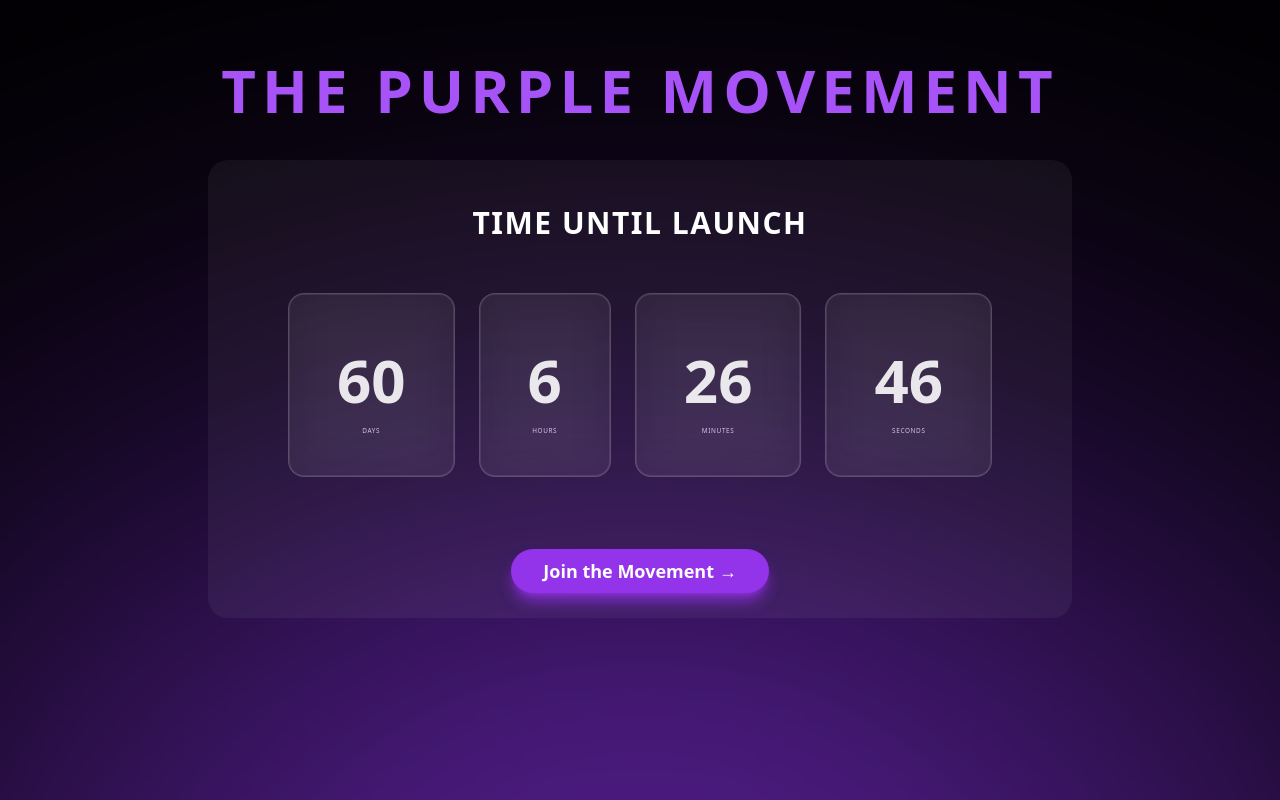
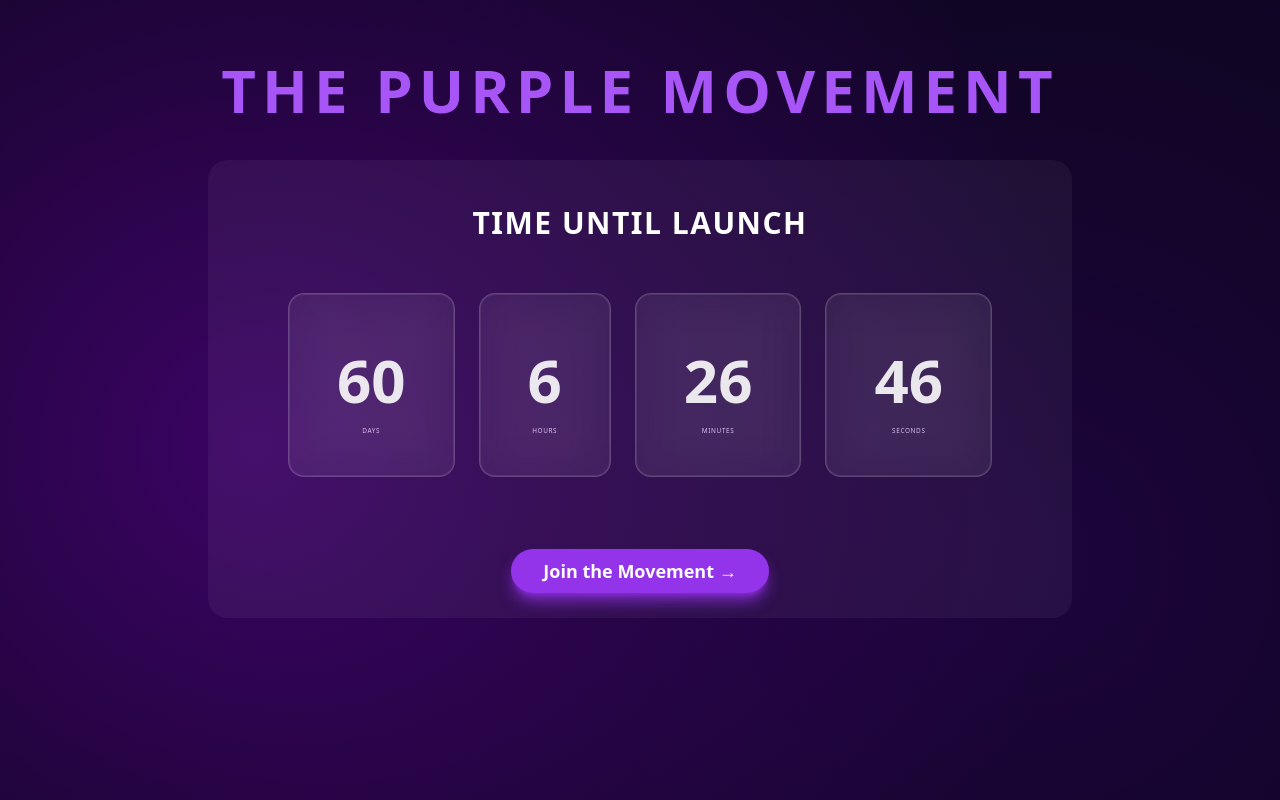
Before and after one commit to gtech-mulearn/Purple-Movement-Website, a React (Vite) app: page / in a window 1280 px wide. Shown: the top 800 px of the page. Built offline with nearby package versions, Linux system fonts and the light colour scheme.

Commit message:
refactor:UI change 4

```diff
--- a/src/App.module.css
+++ b/src/App.module.css
@@ -1,4 +1,4 @@
-@keyframes pulseColor {
+/* @keyframes pulseColor {
 
     0%,
     100% {
@@ -12,4 +12,16 @@
 
 .pulseColor {
     animation: pulseColor 10s ease-in-out infinite;
+} */
+.pulseColor{
+    background: #0a0519; /* deep base color */
+    background-image:
+      radial-gradient(circle at 20% 20%, rgba(61, 3, 103, 0.964), transparent 40%),
+      radial-gradient(circle at 80% 25%, rgba(132, 0, 255, 0.15), transparent 45%),
+      radial-gradient(circle at 70% 80%, rgba(255, 0, 128, 0.1), transparent 50%);
+    background-repeat: no-repeat;
+    background-size: cover;
+    height: 100%;
+    margin: 0;
+
 }
--- a/src/App.tsx
+++ b/src/App.tsx
@@ -6,13 +6,10 @@ function App() {
   const endDate = new Date('2025-06-07');
 
   return (
-    <div className="min-h-screen text-white relative bg-black overflow-hidden">
-      {/* Parabolic Gradient Glow */}
-      <div className="absolute inset-0 z-0 overflow-hidden pointer-events-none">
-        <div className={`absolute top-1/4 left-1/2 -translate-x-1/2 w-[110vw] h-[100vh] opacity-80 blur-[300px] rounded-t-[60%] ${styles.pulseColor}`} />
-      </div>
+    <div className={`min-h-screen text-white relative ${styles.pulseColor} overflow-hidden`}>
+
       {/* Main Content */}
-      <center><div className="flex items-center justify-center gap-2 text-purple-500 mt-10 px-4">
+      <center><div className="flex  items-center justify-center gap-2 text-purple-500 mt-10 px-4">
                     <h1 className="text-4xl md:text-6xl font-extrabold tracking-widest uppercase mt-5">The Purple Movement</h1>
                 </div></center>
       <div className="relative z-10 max-w-4xl mx-auto px-4 pt-10 pb-10 space-y-24">
```
Also changed, not shown: src/assets/images/ptm.jpg (added).
